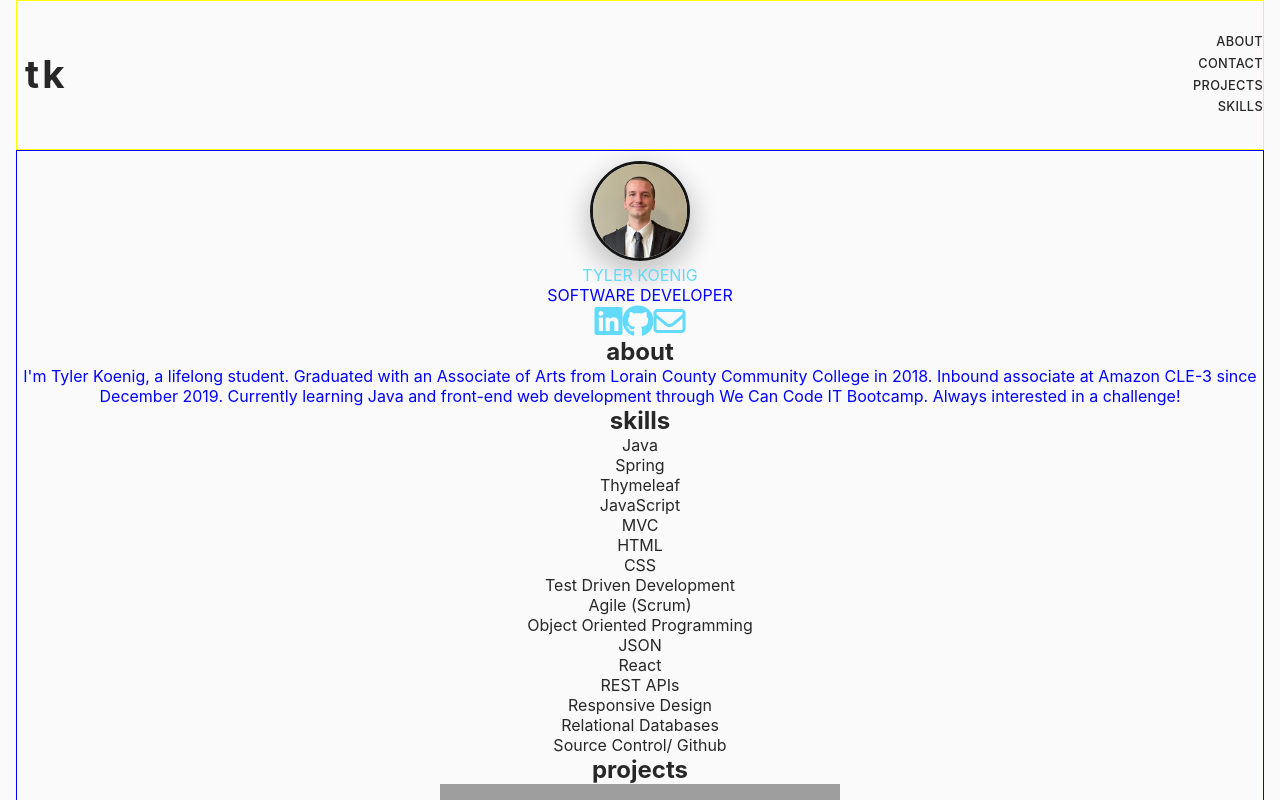
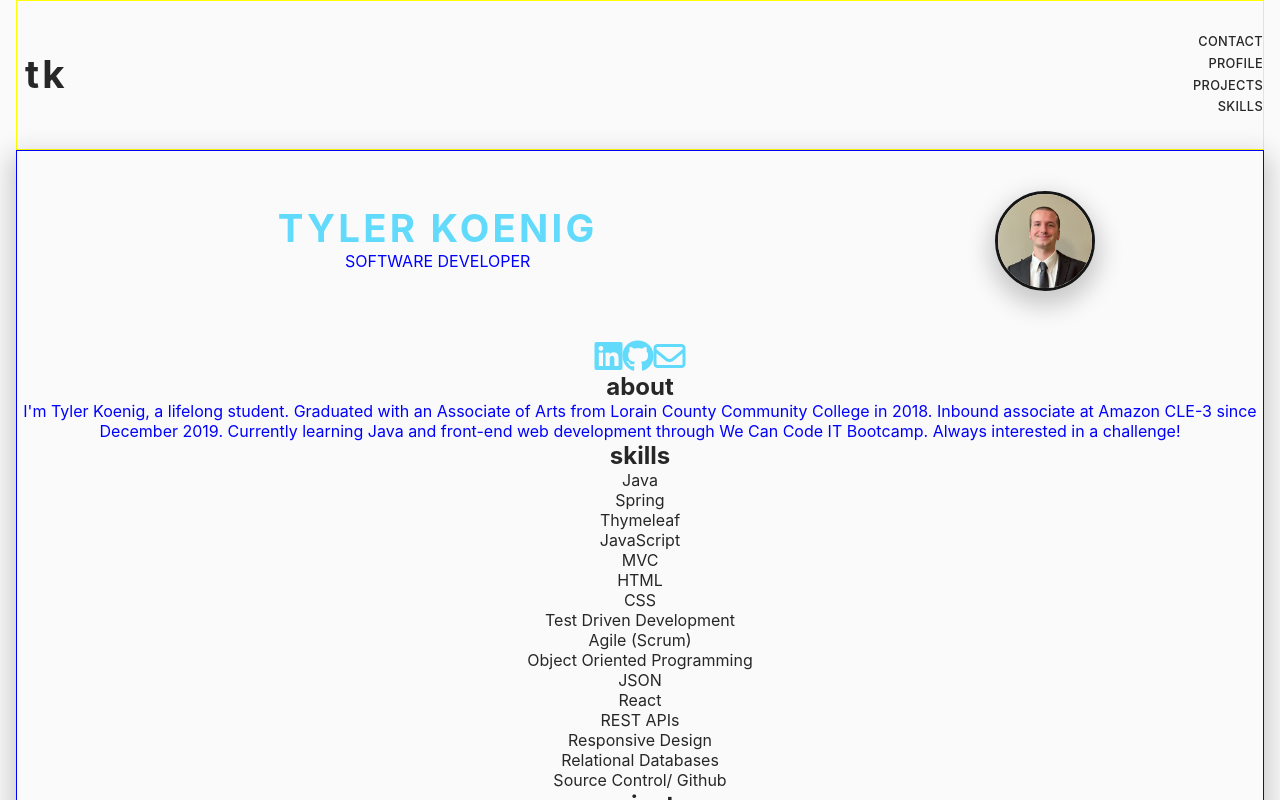
Before and after one commit to lerko96/react-portfolio, a React (Create React App) app: page / in a window 1280 px wide. Shown: the top 800 px of the page. Built offline with nearby package versions, Linux system fonts and the light colour scheme; grey boxes are pictures that could not be loaded; a web font is replaced by a local one.

Commit message:
profile__top style

```diff
--- a/src/components/Main/main.scss
+++ b/src/components/Main/main.scss
@@ -1,4 +1,6 @@
 .wrapper {
+    background: #fafafa;
     border: 1px solid blue;
     margin: 0 1rem;
+    box-shadow: $shadow-360;
 }
--- a/src/components/Nav/Nav.js
+++ b/src/components/Nav/Nav.js
@@ -6,16 +6,16 @@ const Nav = () => (
 			<div id='logo'>
 				<a href='index.html'>tk</a>
 			</div>
-			<div id="nav__list">
+			<div id='nav__list'>
 				<ul>
-					<li>
-						<a href='#about' target='_self'>
-							ABOUT
-						</a>
-					</li>
 					<li id='nav__contact'>
 						<a href='#contact' target='_self'>
 							CONTACT
+						</a>
+					</li>
+					<li>
+						<a href='#profile' target='_self'>
+							PROFILE
 						</a>
 					</li>
 					<li>
--- a/src/components/Nav/nav.scss
+++ b/src/components/Nav/nav.scss
@@ -12,7 +12,7 @@ nav {
 	align-items: center;
 	justify-content: space-between;
 	#logo {
-        font-size: 2.4rem;
+        font-size: $fs-big;
 		font-weight: $weight-heavy;
         letter-spacing: 0.2rem;
         margin-left: 8px;
--- a/src/components/Profile/Profile.js
+++ b/src/components/Profile/Profile.js
@@ -7,70 +7,46 @@ import headshot from '../../images/headshot-tyler_koenig.png';
 // }
 
 const Profile = () => (
-		<section id='intro'>
-			<div class='top__wrap'>
-				<article class='card' id='profile'>
-					<div class='card_top'>
-						<div class='avatar-holder'>
-							<img
-								id='headshot'
-								src={headshot}
-								alt='tyler'
-							/>
+	<section id='profile'>
+		<article class='profile__top'>
+			<div class='top__img'>
+				<img id='headshot' src={headshot} alt='tyler' />
 			</div>
-					</div>
-					<div class='name'>
+			<div class='top__bio'>
 				<a href='index.html'>TYLER KOENIG</a>
-					</div>
-					<div class='intro_bio'>
 				<p>SOFTWARE DEVELOPER</p>
 			</div>
-					<div class='contact-links' id='contact'>
+		</article>
+		<article class='profile__contacts' id='contact'>
 			<a
 				href='https://www.linkedin.com/in/tyler-koenig-72607a18b/'
 				target='_blank'
 				title='LinkedIn'
 			>
-							<i
-								class='fa fa-linkedin-square fa-2x'
-								aria-hidden='true'
-							></i>
+				<i class='fa fa-linkedin-square fa-2x' aria-hidden='true'></i>
 			</a>
-						<a
-							href='https://github.com/lerko96'
-							target='_blank'
-							title='github'
-						>
-							<i
-								class='fa fa-github fa-2x'
-								aria-hidden='true'
-							></i>
+			<a href='https://github.com/lerko96' target='_blank' title='github'>
+				<i class='fa fa-github fa-2x' aria-hidden='true'></i>
 			</a>
 			<a
 				href='mailto:tylerkng96@icloud.com'
 				target='_blank'
 				title='email'
 			>
-							<i
-								class='fa fa-envelope-o fa-2x'
-								aria-hidden='true'
-							></i>
+				<i class='fa fa-envelope-o fa-2x' aria-hidden='true'></i>
 			</a>
-					</div>
 		</article>
-				<article class='card' id='about'>
+		<article class='profile__about'>
 			<h2>about</h2>
 			<p>
 				I'm Tyler Koenig, a lifelong student. Graduated with an
-						Associate of Arts from Lorain County Community College
-						in 2018. Inbound associate at Amazon CLE-3 since
-						December 2019. Currently learning Java and front-end web
-						development through We Can Code IT Bootcamp. Always
-						interested in a challenge!
+				Associate of Arts from Lorain County Community College in 2018.
+				Inbound associate at Amazon CLE-3 since December 2019. Currently
+				learning Java and front-end web development through We Can Code
+				IT Bootcamp. Always interested in a challenge!
 			</p>
 		</article>
-			</div>
-			<article class='card' id='skills'>
+		<article class='profile__skills' id="skills">
 			<h2>skills</h2>
 			<ul>
 				<li>Java</li>
--- a/src/components/Profile/profile.scss
+++ b/src/components/Profile/profile.scss
@@ -1,4 +1,15 @@
+#profile {
+	display: flex;
+	flex-direction: column;
+}
 
+.profile__top {
+	display: flex;
+	flex-direction: row-reverse;
+	margin: 0 1rem;
+	padding: 30px 0 45px;
+	.top__img {
+		flex: 1;
 		#headshot {
 			width: 100px;
 			height: 100px;
@@ -7,3 +18,20 @@
 			margin-top: 10px;
 			box-shadow: $shadow-360;
 		}
+	}
+	.top__bio {
+		flex: 2;
+		display: flex;
+		flex-direction: column;
+		align-items: center;
+		margin: auto;
+		a {
+			font-size: $fs-big;
+			font-weight: $weight-heavy;
+			letter-spacing: 0.2rem;
+		}
+		p {
+			align-content: center;
+		}
+	}
+}
--- a/src/styles/variables.scss
+++ b/src/styles/variables.scss
@@ -11,6 +11,8 @@ $color-lgrey: #c9cacc;
 $color-blue: #61dafb;
 $color-green: #2bf3c4;
 
+$fs-big: 2.4rem;
+
 $weight-mid: 500;
 $weight-heavy: 700;
 $weight-norm: 400;
```
Lines whose indentation alone changed are shown as unchanged.
